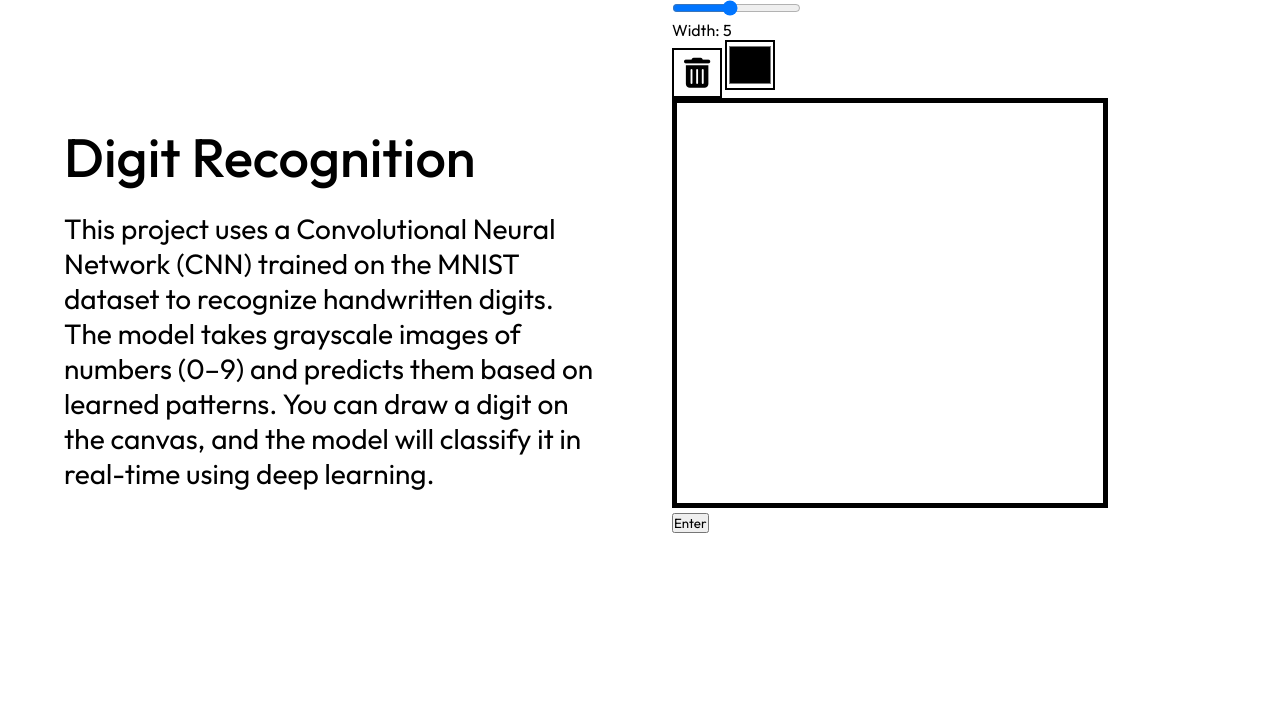
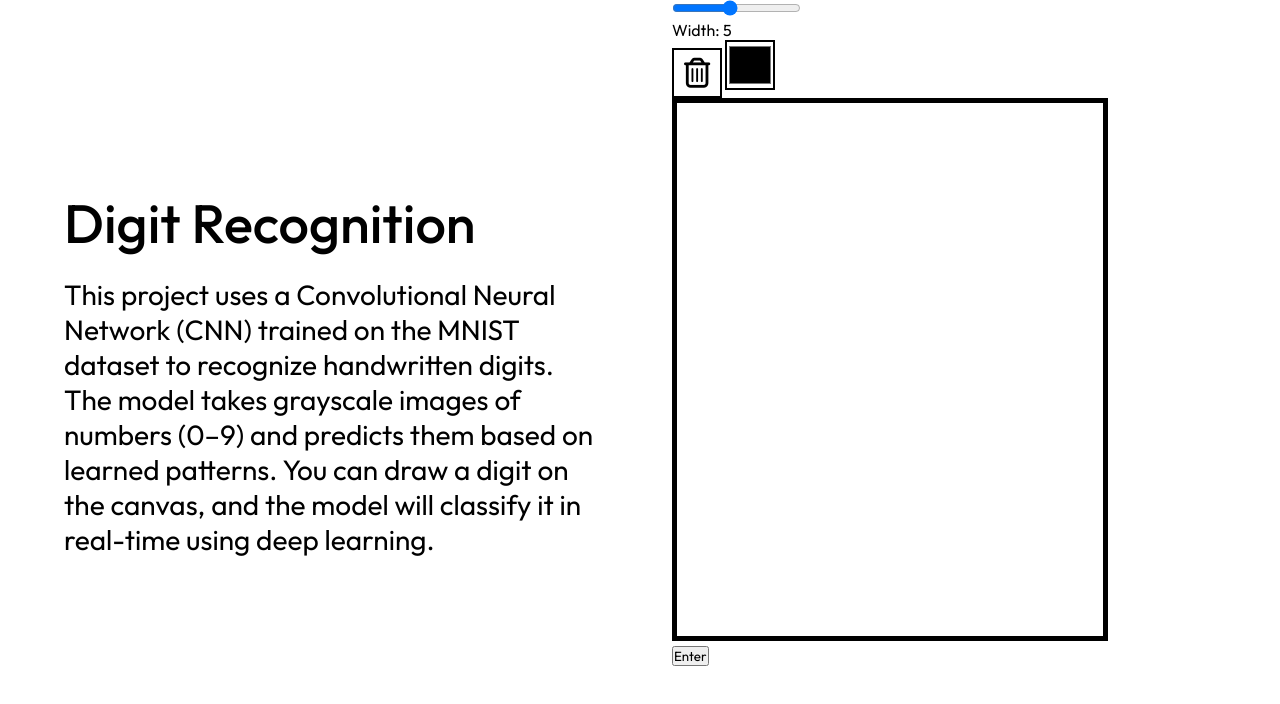
Before and after one commit to PHOX-9/Digit-Recognition, a plain HTML site: page index.html in a window 1280 px wide. Drawn offline with nearby package versions, Linux system fonts and the light colour scheme.

Commit message:
Changed bin and canvas size

```diff
--- a/index.html
+++ b/index.html
@@ -58,7 +58,7 @@
           </div>
           <div class="buttons">
             <button id="clear">
-            <i class="fa-solid fa-trash-can" id="trash"></i>
+              <i class="fa-regular fa-trash-can" id="trash"></i>
             </button>
             <input type="color" id="colourpicker" />
           </div>
--- a/script.js
+++ b/script.js
@@ -3,7 +3,7 @@ const ctx = mycanvas.getContext("2d");
 const slider = document.getElementById("myRange");
 const output = document.getElementById("sliderValue");
 
-mycanvas.height = window.innerHeight / 2;
+mycanvas.height = window.innerHeight / 1.5;
 mycanvas.width = window.innerWidth / 3;
 
 let drawing = false;
```
